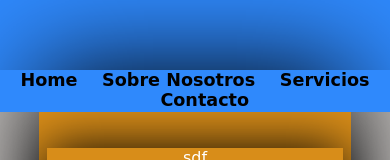
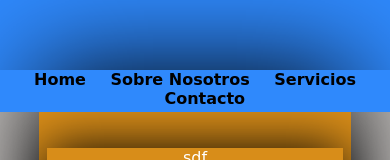
Before and after one commit to comandofixssi/comandofix-website, a plain HTML site: page index.html in a window 390 px wide. Shown: the part 774-934 px from the top of the page. Drawn offline with Linux system fonts and the light colour scheme; a web font is replaced by a local one.

Commit message:
Update responsive.css

```diff
--- a/responsive.css
+++ b/responsive.css
@@ -269,7 +269,7 @@
 
 /* ------------ NAV ------------ */
     .nav a{
-        font-size: 1.1em;
+        font-size: 1em;
     }
 /* ------------ NAV ------------ */
 
@@ -283,7 +283,7 @@
 
 /* ------------ CONTENIDO DE LA PAGINA ------------ */
     .contenido h3{
-        font-size: 1.6rem;
+        font-size: 1.1rem;
     }
 /* ------------ CONTENIDO DE LA PAGINA ------------ */
 
```
